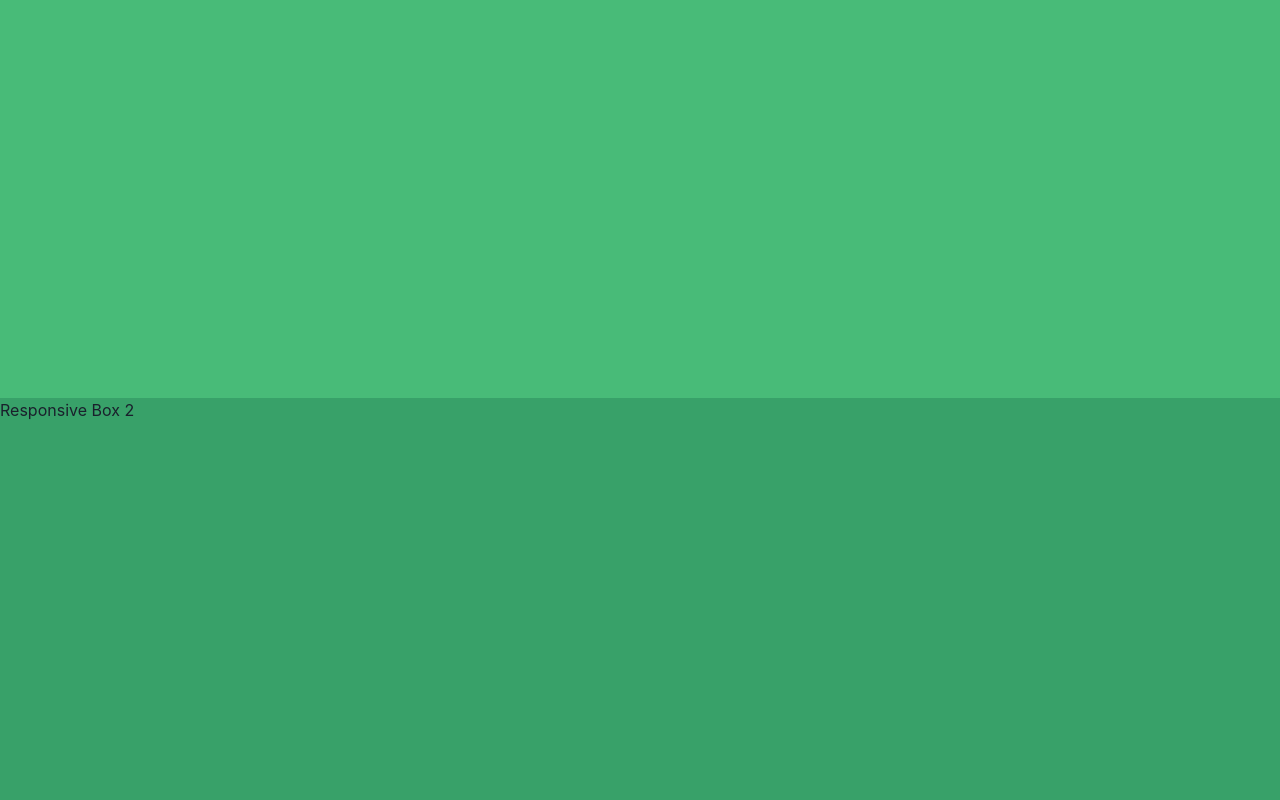
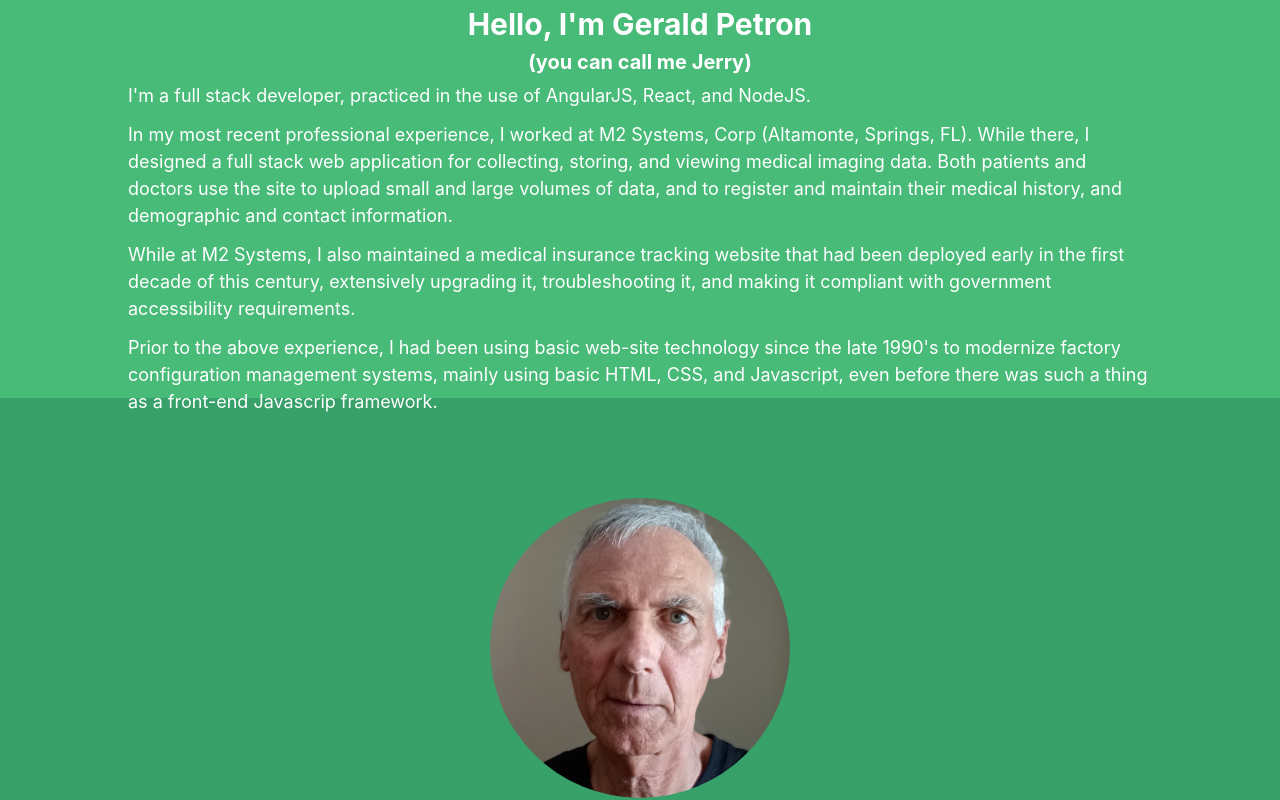
Before and after one commit to jjtron/portfolio, a React (Create React App) app: page /contactme in a window 1280 px wide. Shown: the part 402-1202 px from the top of the page. Built offline with nearby package versions, Linux system fonts and the light colour scheme.

Commit message:
Develop Landing Section

```diff
--- a/src/App.js
+++ b/src/App.js
@@ -13,16 +13,16 @@ function App() {
       <AlertProvider>
         <main>
         <Header />
-        <Box id="aboutme-section" h='calc(100vh)' bg={{ base: 'red.400', sm: 'gray.400', md: 'blue.400', lg: 'green.400' }} >
-          Responsive Box 1
+        <Box id="aboutme-section" h={['calc(120vh)', 'calc(100vh)']} bg={{ base: 'red.400', sm: 'gray.400', md: 'blue.400', lg: 'green.400' }} >
+          <LandingSection />
         </Box>
 
-        <Box id="projects-section" h='calc(100vh)' bg={{ base: 'red.500', sm: 'gray.500', md: 'blue.500', lg: 'green.500' }} >
-          Responsive Box 2
+        <Box id="projects-section" h={['calc(120vh)', 'calc(100vh)']} bg={{ base: 'red.500', sm: 'gray.500', md: 'blue.500', lg: 'green.500' }} >
+          <LandingSection />
         </Box>
 
-        <Box id="contactme-section" h='calc(100vh)' bg={{ base: 'red.600', sm: 'gray.600', md: 'blue.600', lg: 'green.600' }} >
-          Responsive Box 3
+        <Box id="contactme-section" h={['calc(120vh)', 'calc(100vh)']} bg={{ base: 'red.600', sm: 'gray.600', md: 'blue.600', lg: 'green.600' }} >
+          <LandingSection />
         </Box>
         {/*
           <Header />
--- a/src/components/FullScreenSection.js
+++ b/src/components/FullScreenSection.js
@@ -1,16 +1,13 @@
 import * as React from "react";
 import { VStack } from "@chakra-ui/react";
 
-/**
- * Illustrates the use of children prop and spread operator
- */
 const FullScreenSection = ({ children, isDarkBackground, ...boxProps }) => {
   return (
     <VStack
       backgroundColor={boxProps.backgroundColor}
       color={isDarkBackground ? "white" : "black"}
     >
-      <VStack maxWidth="1280px" minHeight="100vh" {...boxProps}>
+      <VStack {...boxProps}>
         {children}
       </VStack>
     </VStack>
--- a/src/components/LandingSection.js
+++ b/src/components/LandingSection.js
@@ -1,26 +1,37 @@
 import React from "react";
-import { Avatar, Heading, VStack } from "@chakra-ui/react";
+import { Heading, Box, Stack, Image, Text } from "@chakra-ui/react";
 import FullScreenSection from "./FullScreenSection";
 
-const greeting = "Hello, I am Pete!";
-const bio1 = "A frontend developer";
+const greeting = "Hello, I'm Gerald Petron you can call me Jerry.'";
+
+const bio1 = "I'm a full stack developer, with practiced skills using AngularJS, React, and NodeJS.";
 const bio2 = "specialised in React";
 
-// Implement the UI for the LandingSection component according to the instructions.
-// Use a combination of Avatar, Heading and VStack components.
 const LandingSection = () => (
   <FullScreenSection
-    justifyContent="center"
-    alignItems="center"
     isDarkBackground
-    backgroundColor="#2A4365"
+    width="100%"
   >
-    <VStack spacing='24px'>
-      <Avatar name='Pete' size='2xl' src='https://i.pravatar.cc/150?img=7'/>
-      <Heading as='h6' size='xs' noOfLines={1}>{greeting}</Heading>
-      <Heading as='h2' size='xl' noOfLines={1}>{bio1}</Heading>
-      <Heading as='h2' size='xl' noOfLines={1}>{bio2}</Heading>
-    </VStack>
+    <Box pt="100px">
+      <Image
+        borderRadius='full'
+        boxSize={['100px', '300px' ]}
+        src={(() => require("../images/me-pic.png"))()}
+        alt='Gerald Petron'
+      />
+    </Box>
+    <Heading size='lg' noOfLines={1}>Hello, I'm Gerald Petron</Heading>
+    <Heading size='md' noOfLines={1}>(you can call me Jerry)</Heading>
+    <Stack spacing={3} w="80%" textAlign="left" >
+      <Text fontSize={['xs', 'lg']}>I'm a full stack developer, practiced in the use of AngularJS, React, and NodeJS.</Text>
+      <Text fontSize={['xs', 'lg']}>In my most recent professional experience, I worked at M2 Systems, Corp (Altamonte, Springs, FL). While there,
+        I designed a full stack web application for collecting, storing, and viewing medical imaging data. Both patients and doctors use
+        the site to upload small and large volumes of data, and to register and maintain their medical history, and demographic and contact information.</Text>
+      <Text fontSize={['xs', 'lg']}>While at M2 Systems, I also maintained a medical insurance tracking website that had been deployed early in the first decade
+        of this century, extensively upgrading it, troubleshooting it, and making it compliant with government accessibility requirements.</Text>
+        <Text fontSize={['xs', 'lg']}>Prior to the above experience, I had been using basic web-site technology since the late 1990's to modernize factory configuration
+        management systems, mainly using basic HTML, CSS, and Javascript, even before there was such a thing as a front-end Javascrip framework.</Text>
+    </Stack>
   </FullScreenSection>
 );
 
--- a/src/components/ProjectsSection.js
+++ b/src/components/ProjectsSection.js
@@ -7,7 +7,7 @@ const projects = [
   {
     title: "Avatar",
     description: "Avatar",
-    getImageSrc: () => require("../images/Avatar.png"),
+    getImageSrc: () => require("../images/me-pic.png"),
   }
 ];
 
```
Also changed, not shown: src/images/me-pic.png (added).
